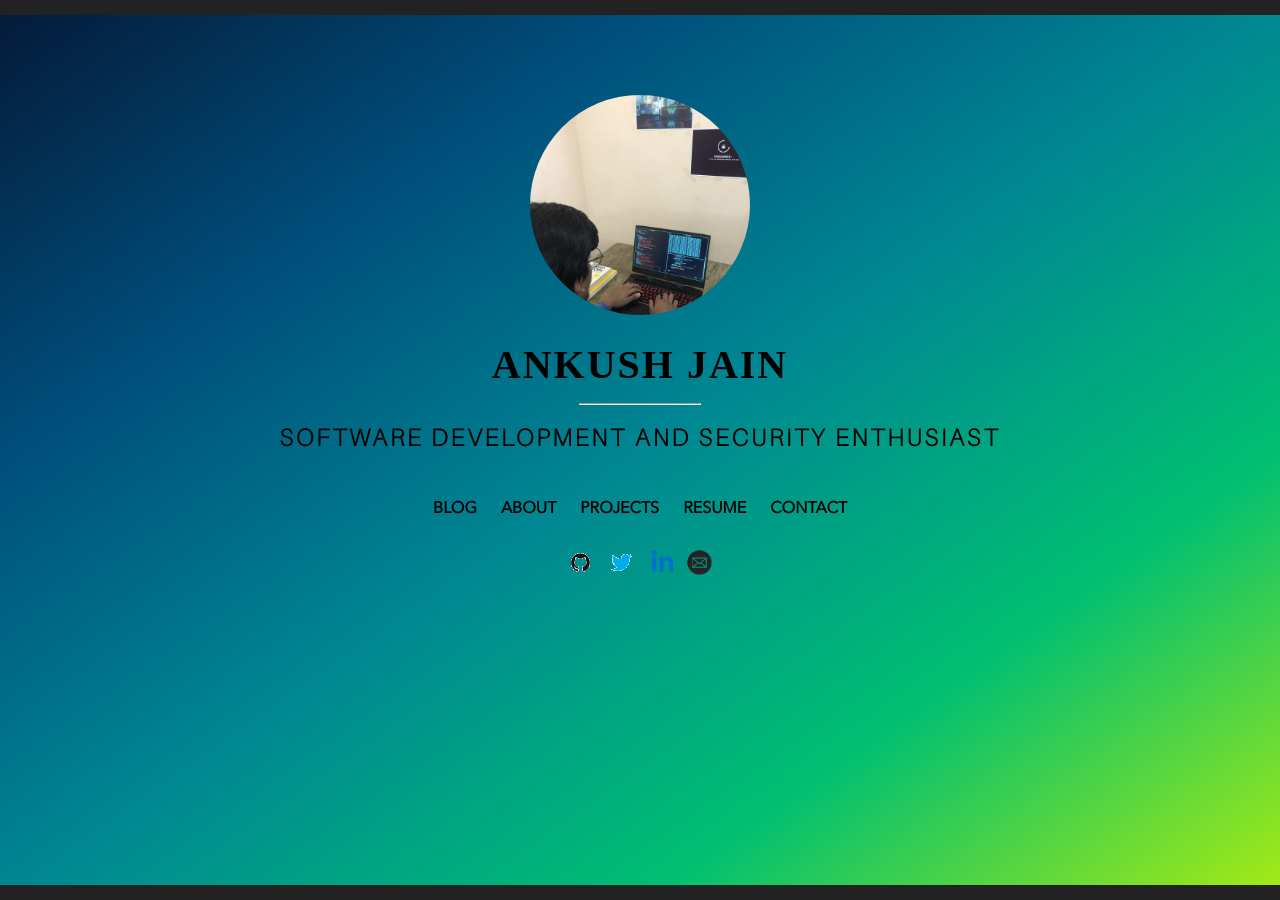
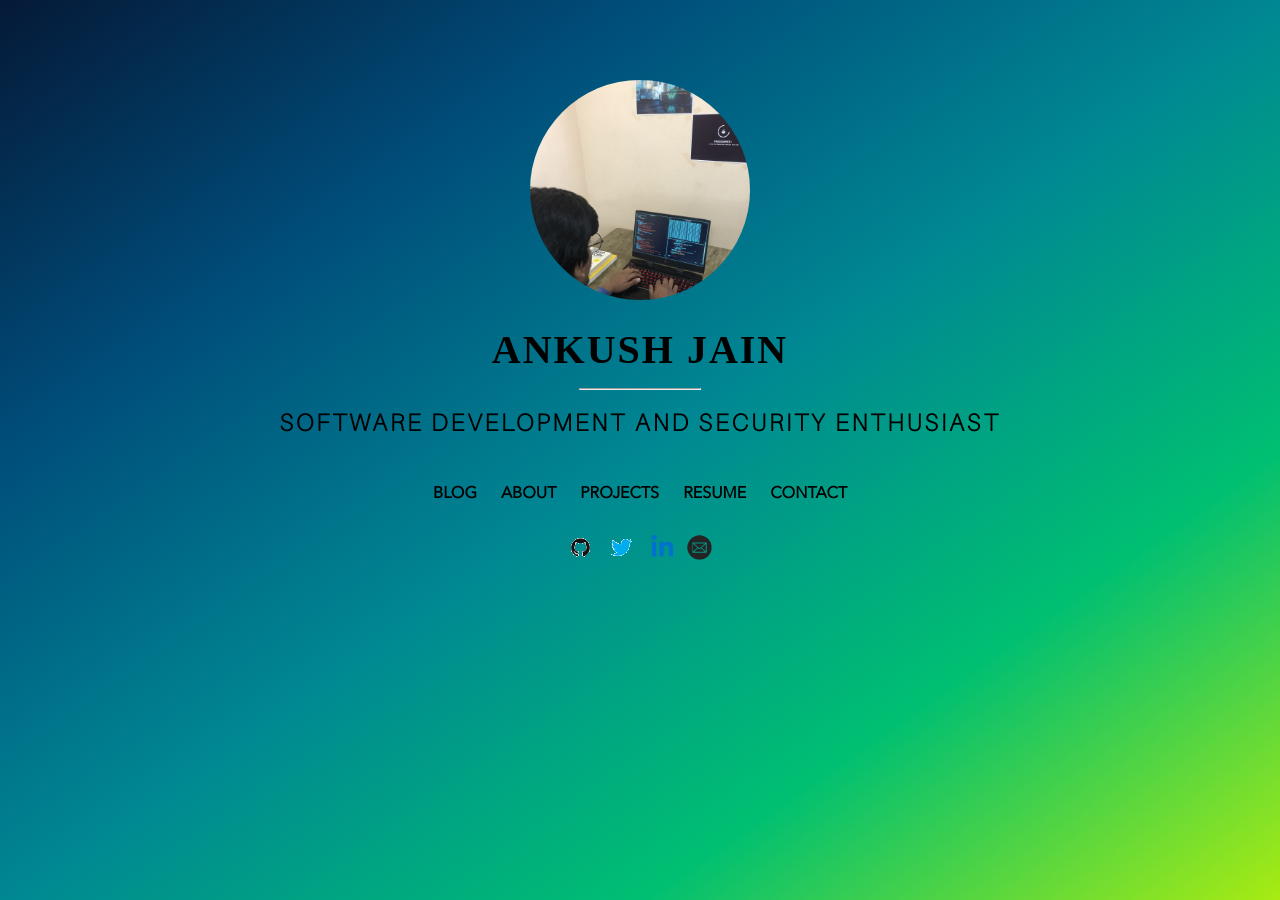
Before and after one commit to 49ku5h/MY-WEBSITE, a Jekyll site: the page built from index.html, in a window 1280 px wide. Built offline with Jekyll 4.4.1, drawn with Linux system fonts in a browser that asks for light colours; nearby versions of some CDN libraries.

Commit message:
Update main.css

```diff
--- a/assets/css/main.css
+++ b/assets/css/main.css
@@ -16,8 +16,6 @@ body {
 }
 
 .home-body {
- border-top: 15px solid #222;
- border-bottom: 15px solid #222;
  box-sizing: border-box;
  background: linear-gradient(to right bottom, #051937, #004d7a, #008793, #00bf72, #a8eb12);
  height: initial;
```
